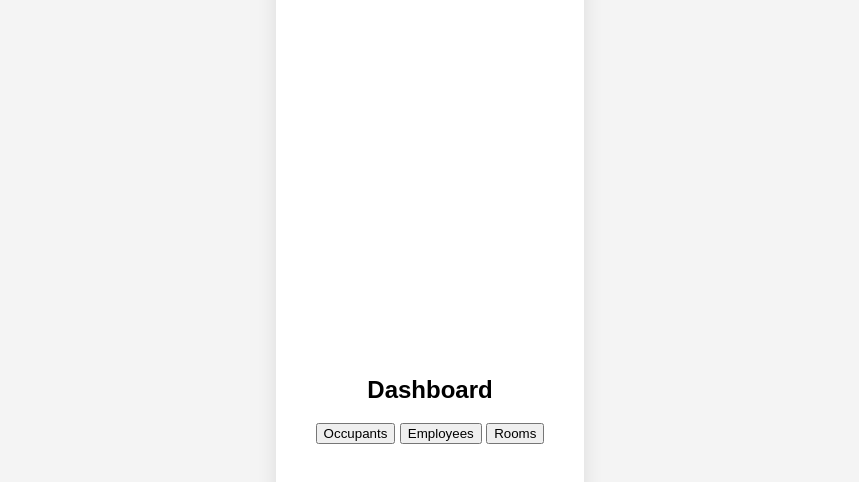
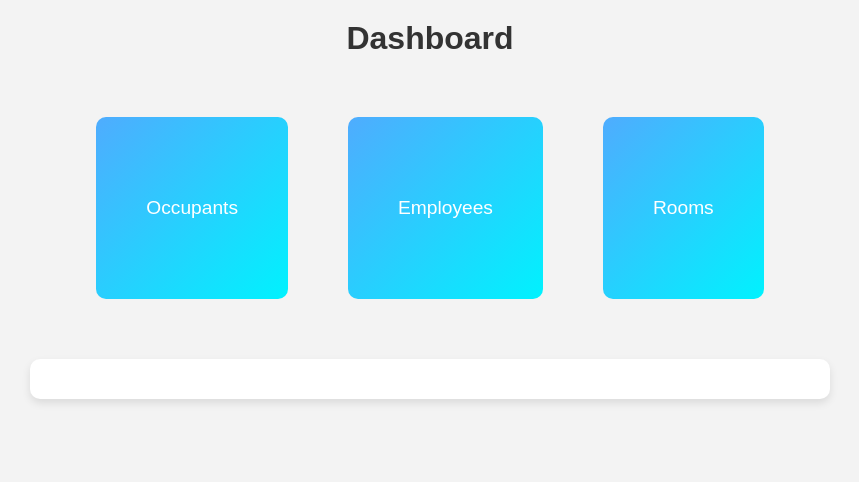
Before and after one commit to RahulKrishna145/HotelManagement, a plain HTML site: page dashboard.html in a window 1280 px wide. Shown: the whole page, without its empty margins (210-1069 px from the left). Drawn offline with Linux system fonts and the light colour scheme; files that its build step writes are made by us from their sources.

Commit message:
Updated dashboard

```diff
--- a/dashboard.html
+++ b/dashboard.html
@@ -3,19 +3,103 @@
 <head>
     <meta charset="UTF-8">
     <meta name="viewport" content="width=device-width, initial-scale=1.0">
-    <link rel="stylesheet" href="css/styles.css">
     <title>Dashboard</title>
+    <style>
+        /* Reset and Body Styling */
+        * {
+            margin: 0;
+            padding: 0;
+            box-sizing: border-box;
+        }
+        body, html {
+            width: 100%;
+            height: 100%;
+            font-family: Arial, sans-serif;
+            display: flex;
+            align-items: center;
+            justify-content: center;
+            background-color: #f3f3f3;
+        }
+
+        /* Dashboard Container Styling */
+        .dashboard-container {
+            display: flex;
+            flex-direction:column;
+            align-items: center;
+            width: 100%;
+            height: 100%;
+            text-align: center;
+        }
+        h2 {
+            font-size: 2rem;
+            color: #333;
+            margin: 20px 0;
+        }
+
+        /* Navigation Styling */
+        nav {
+            display: flex;
+            flex-direction:row;
+            gap: 20px;
+            width: 80%;
+            max-width: 800px;
+            justify-content: center;
+            margin: 20px 0;
+        }
+
+        /* Panel Button Styling */
+        nav button {
+            flex: 1;
+            padding: 80px 50px;
+            margin:20px 20px;
+            font-size: 1.2rem;
+            color: #fff;
+            border: none;
+            border-radius: 10px;
+            cursor: pointer;
+            transition: transform 0.3s ease, box-shadow 0.3s ease;
+        }
+
+        #occupantsBtn {
+            background: linear-gradient(135deg,  #4facfe, #00f2fe);
+        }
+        #employeesBtn {
+            background: linear-gradient(135deg, #4facfe,#00f2fe );
+        }
+        #roomsBtn {
+            background: linear-gradient(135deg,  #4facfe, #00f2fe);
+        }
+
+        /* Hover Effects */
+        nav button:hover {
+            transform: translateY(-5px);
+            box-shadow: 0px 4px 10px rgba(0, 0, 0, 0.2);
+        }
+
+        /* Content Display Area */
+        #content {
+            width: 80%;
+            max-width: 800px;
+            padding: 20px;
+            margin-top: 20px;
+            background-color: #ffffff;
+            border-radius: 10px;
+            box-shadow: 0 4px 8px rgba(0, 0, 0, 0.1);
+        }
+    </style>
 </head>
 <body>
     <div class="dashboard-container">
         <h2>Dashboard</h2>
         <nav>
-            <button id="occupantsBtn">Occupants</button>
-            <button id="employeesBtn">Employees</button>
-            <button id="roomsBtn">Rooms</button>
+           <a href="occupants.html"> <button id="occupantsBtn">Occupants</button></a>
+           <a href="employees.html"> <button id="employeesBtn">Employees</button></a>
+            <a href="rooms.html"><button id="roomsBtn">  Rooms  </button></a>
         </nav>
-        <div id="content"></div>
+        <div id="content">
+            <!-- Content will load here -->
+        </div>
     </div>
-    <script src="js/dashboard.js"></script>
+    <script src=".js/dashboard.js"></script>
 </body>
 </html>
```
